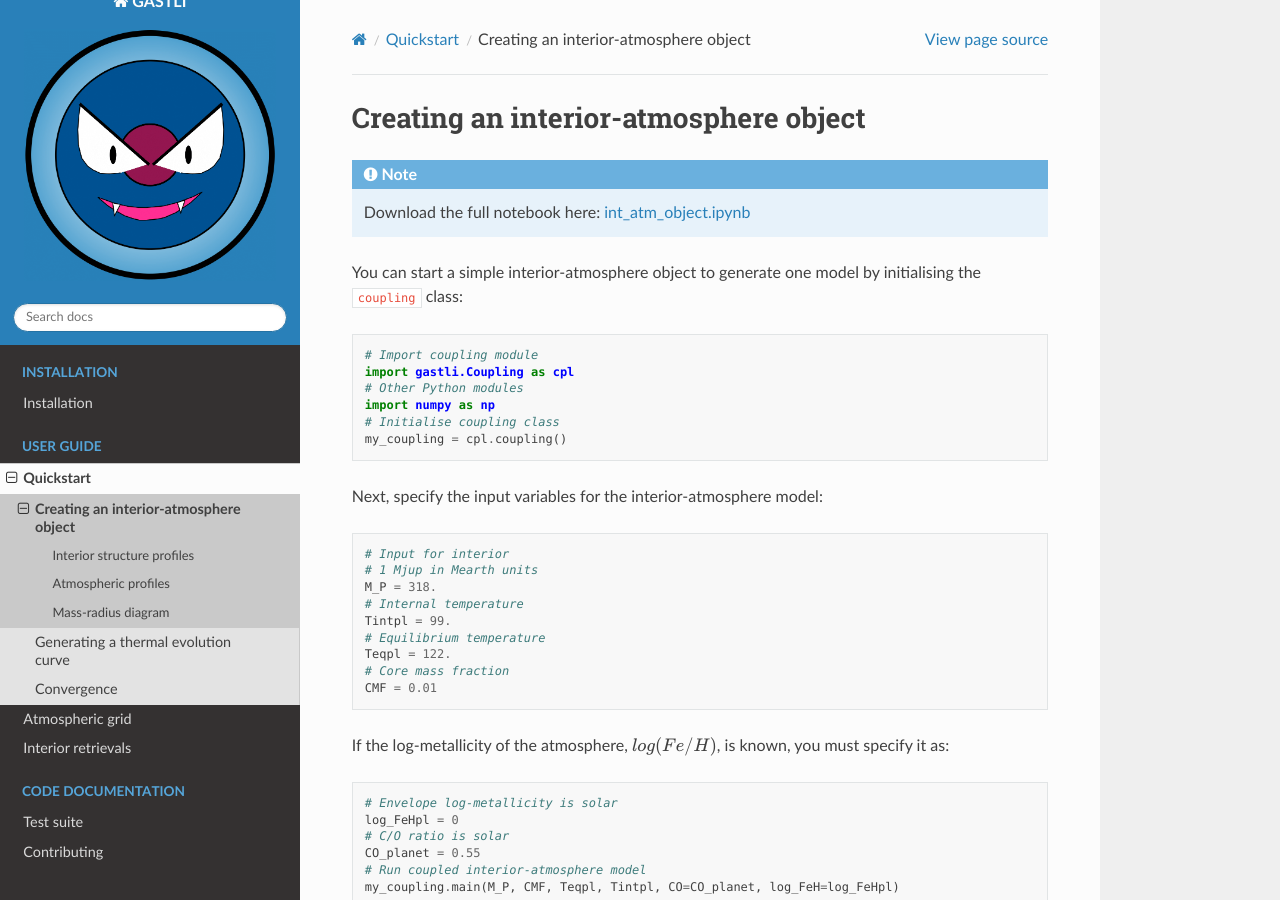
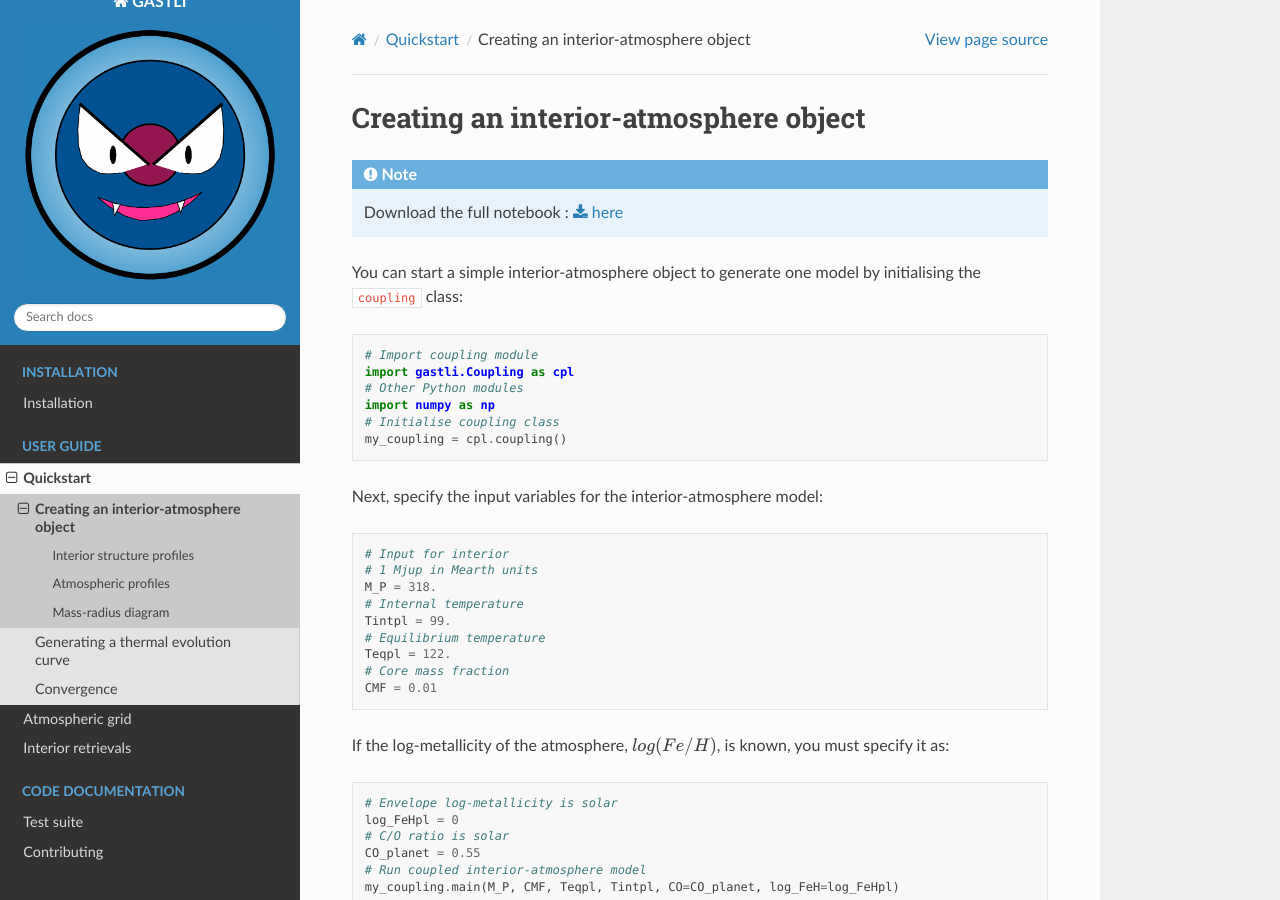
Before and after one commit to lorenaacuna/GASTLI, a Sphinx documentation site: the page built from docs/source/int_atm_object.rst, in a window 1280 px wide and 900 px high. Built offline with Sphinx 7.4.7 and the Read the Docs theme 3.1.0, drawn with Linux system fonts in a browser that asks for light colours.

Commit message:
Update int_atm_object.rst

```diff
--- a/docs/source/int_atm_object.rst
+++ b/docs/source/int_atm_object.rst
@@ -5,7 +5,7 @@ Creating an interior-atmosphere object
 
 .. note::
 
-   Download the full notebook here: `int_atm_object.ipynb <https://github.com/lorenaacuna/GASTLI/raw/main/docs/source/_static/int_atm_object.ipynb>`__
+   Download the full notebook : :download:`here </_static/int_atm_object.ipynb>`
 
 
 You can start a simple interior-atmosphere object to generate one model by initialising the ``coupling`` class:
```
